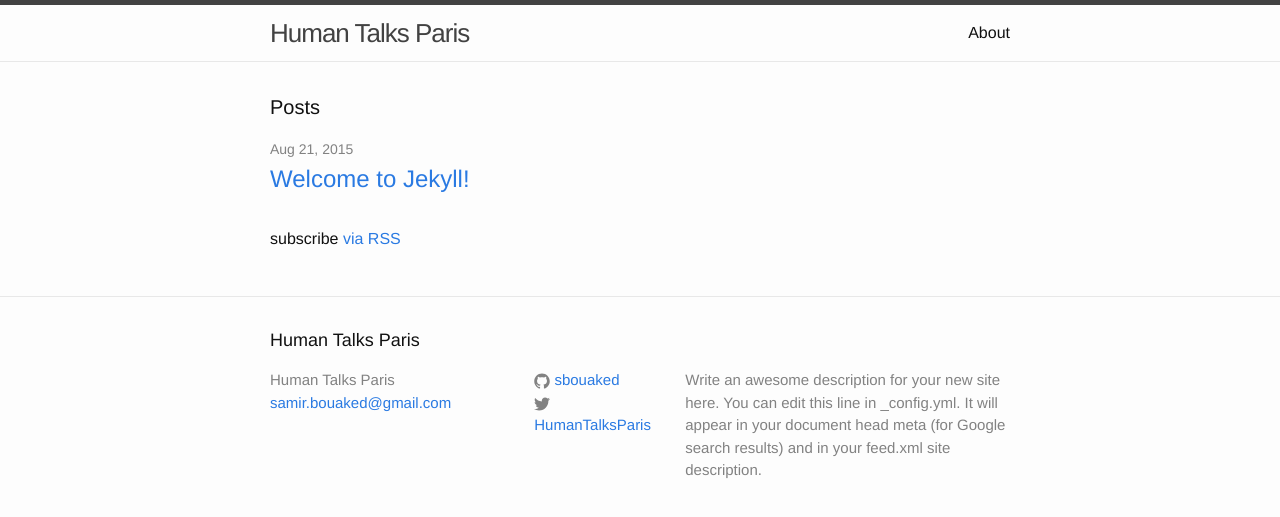
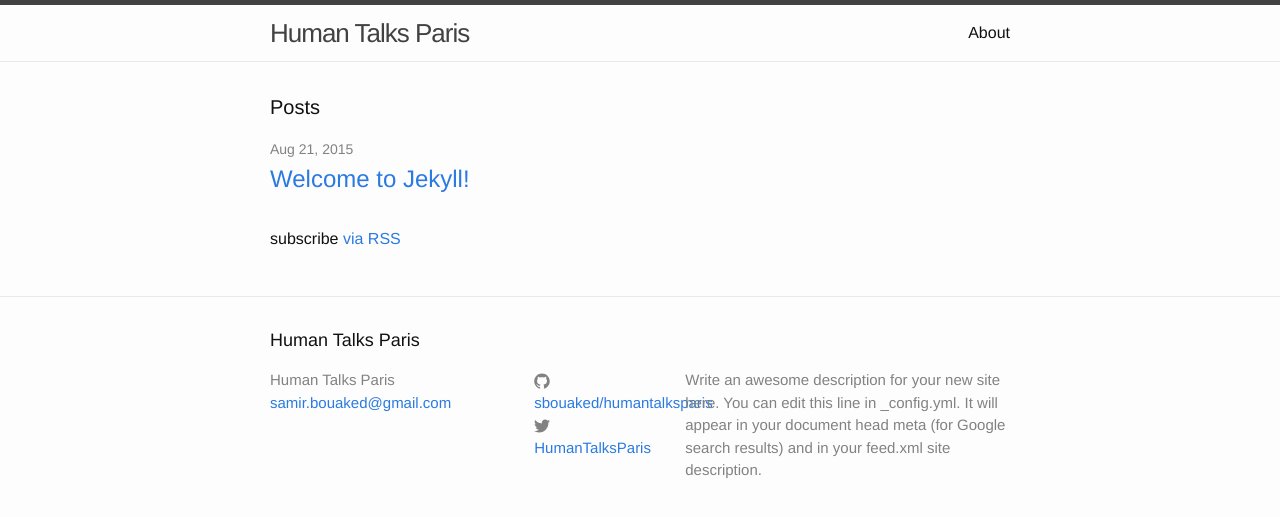
Before and after one commit to sbouaked/HumanTalksParis, a Jekyll site: the page built from index.html, in a window 1280 px wide. Shown: the top 517 px of the page. Built offline with Jekyll 4.4.1, drawn with Linux system fonts in a browser that asks for light colours.

Commit message:
init jekyll

```diff
--- a/_config.yml
+++ b/_config.yml
@@ -8,7 +8,7 @@ description: > # this means to ignore newlines until "baseurl:"
 baseurl: "" # the subpath of your site, e.g. /blog/
 url: "http://sbouaked.github.io/HumanTalksParis/" # the base hostname & protocol for your site
 twitter_username: HumanTalksParis
-github_username:  sbouaked
+github_username:  sbouaked/humantalksparis
 
 # Build settings
 markdown: kramdown
```
